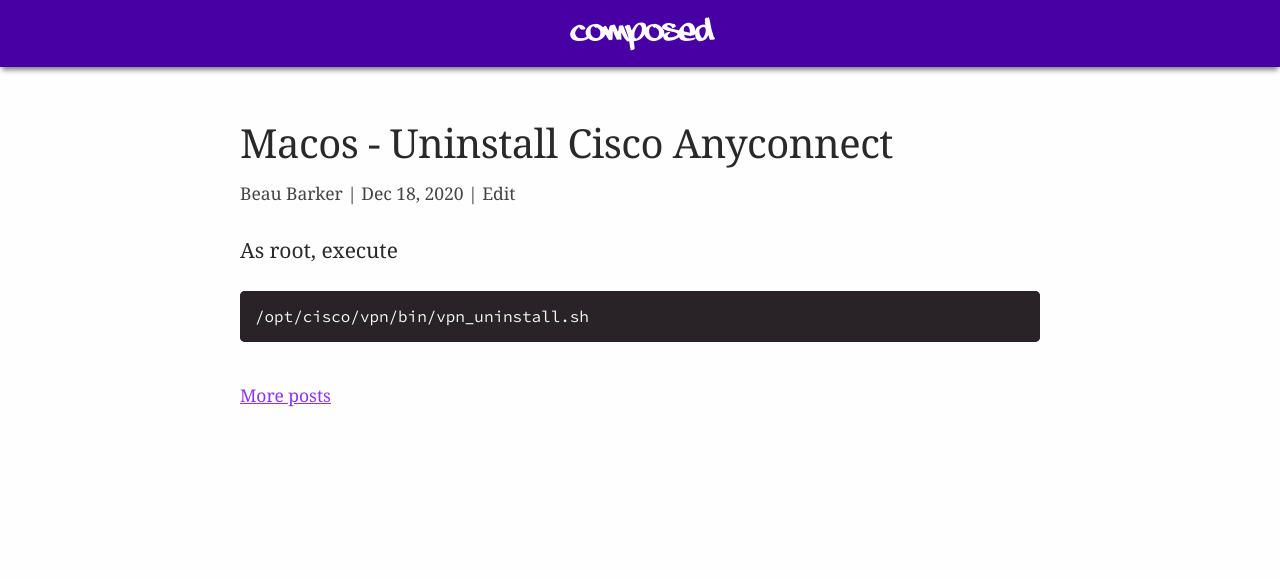
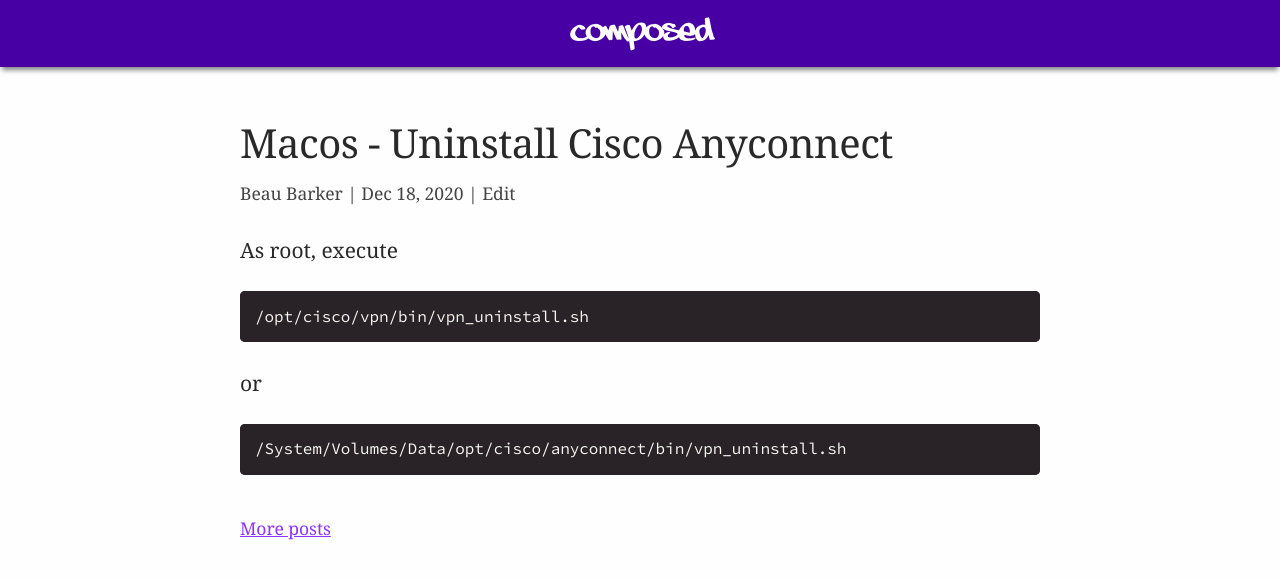
Before and after one commit to explodinglabs/explodinglabs.github.io, a Jekyll site: the page built from docs/_posts/2020-12-18-macos-uninstall-cisco-anyconnect.markdown, in a window 1280 px wide. Shown: the top 579 px of the page. Built offline with Jekyll 4.4.1, drawn with Linux system fonts in a browser that asks for light colours.

Commit message:
Update 2020-12-18-macos-uninstall-cisco-anyconnect.markdown

````diff
--- a/docs/_posts/2020-12-18-macos-uninstall-cisco-anyconnect.markdown
+++ b/docs/_posts/2020-12-18-macos-uninstall-cisco-anyconnect.markdown
@@ -7,3 +7,7 @@
 ```sh
 /opt/cisco/vpn/bin/vpn_uninstall.sh
 ```
+or
+```
+/System/Volumes/Data/opt/cisco/anyconnect/bin/vpn_uninstall.sh
+```
````
